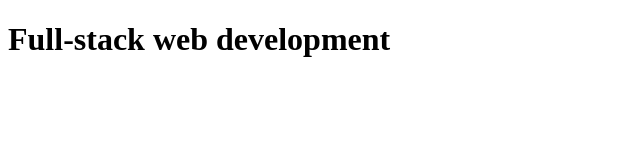
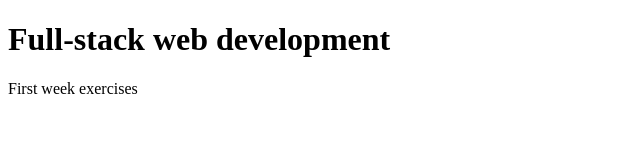
Before and after one commit to skrunic/npm-test, a plain HTML site: page index.html in a window 1280 px wide. Shown: the whole page, without its empty margins (0-640 px from the left). Drawn offline with Linux system fonts and the light colour scheme.

Commit message:
Added styling structure

```diff
--- /dev/null
+++ b/css/main.css
@@ -0,0 +1,4 @@
+
+body {
+    background-color: #eee;
+}
--- a/index.html
+++ b/index.html
@@ -7,6 +7,7 @@
     <body>
         <header>
             <h1>Full-stack web development</h1>
+            <p>First week exercises</p>
         </header>
     </body>
 </html>
```
